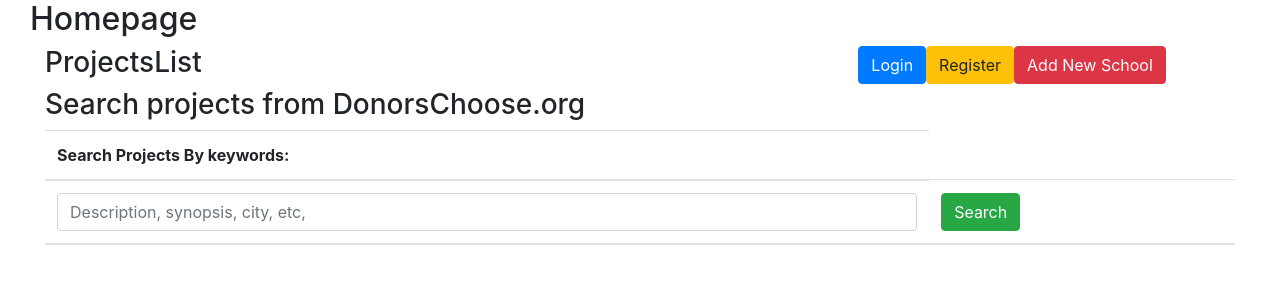
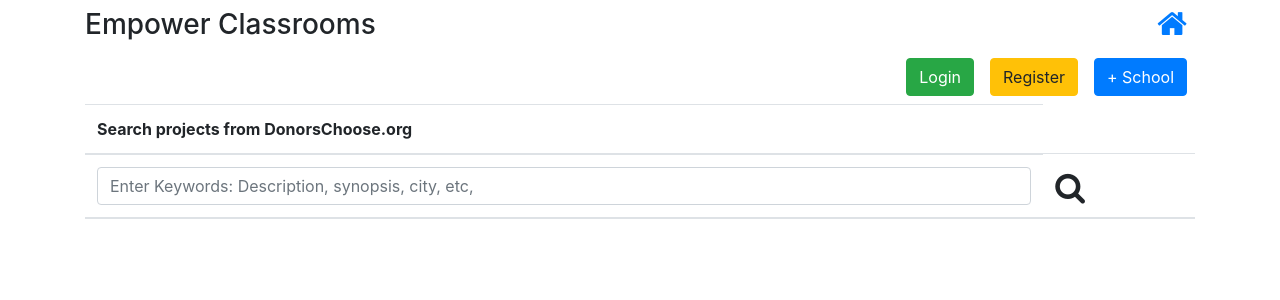
Before and after one commit to shahsaurin/empower_classrooms_react, a React (Create React App) app: page /search in a window 1280 px wide. Shown: the top 300 px of the page. Built offline with nearby package versions, Linux system fonts and the light colour scheme.

Commit message:
Improved UI for Login, Register and New School Pages

```diff
--- a/src/container/Homepage.js
+++ b/src/container/Homepage.js
@@ -1,5 +1,5 @@
 import React, {Component} from 'react'
-import {BrowserRouter as Router, Route} from 'react-router-dom'
+import {BrowserRouter as Router, Route, Link} from 'react-router-dom'
 import ProjectsList_API from "./ProjectsList_API";
 import Register from "./Register";
 import Login from "./Login";
@@ -14,10 +14,20 @@
     render() {
         return(
             <Router>
-                <div className="container-fluid">
-                    <h2>Homepage</h2>
+                <div className="container">
+                    <div className="row">
+                        <div className="col-8 pt-2">
+                            <h3>Empower Classrooms</h3>
+                        </div>
+                        <div className="col-4 pull-right">
+                            <Link to={`/search`}>
+                                <i className="fa fa-home fa-2x pull-right m-2" aria-hidden="true"></i>
+                                {/*<button className="btn btn-danger pull-right">Home</button>*/}
+                            </Link>
+                        </div>
+                    </div>
 
-
+                    <div className="row">
                         <Route path="/search"
                                component={ProjectsList_API}/>
 
@@ -41,6 +51,7 @@
 
                         <Route path="/admin/:adminId/dashboard"
                                component={AdminDashboard}/>
+                    </div>
 
 
                 </div>
--- a/src/container/Login.js
+++ b/src/container/Login.js
@@ -48,8 +48,13 @@
     render() {
         return (
             <div className="container">
-                <div>
-                    <h2>Login</h2>
+                <div className="row">
+                    <div className="col-2">
+                    </div>
+
+                    <div className="col-8">
+                        <div className="text-center mb-4">
+                            <h3 className="align-content-center">Login</h3>
                         </div>
                         <form>
                             <div className="form-group row">
@@ -77,6 +82,10 @@
                                         className="btn btn-block btn-success">Login</button>
                         </div>
                     </div>
+                    <div className="col-2">
+                    </div>
+                </div>
+            </div>
         );
     }
 }
--- a/src/container/ProjectsList_API.js
+++ b/src/container/ProjectsList_API.js
@@ -48,41 +48,53 @@
     render() {
         return(
 
-                <div className="container-fluid">
+                <div className="container">
 
                     <div className="row">
-                        <div className="col-8">
-                            <h3>ProjectsList</h3>
-                            <h3>Search projects from DonorsChoose.org</h3>
+                        {/*<div className="col-6">*/}
+                            {/*/!*<p>Search projects from DonorsChoose.org</p>*!/*/}
+                        {/*</div>*/}
+
+                        <div className="col-12 pull-right">
+                            {/*<div className="col-4 pull-right">*/}
+                                <Link to={`/new-school`}>
+                                    <button className="btn btn-primary pull-right m-2">+ School</button>
+                                    {/*+School*/}
+                                </Link>
+                            {/*</div>*/}
+
+                            {/*<div className="col-4 pull-right">*/}
+                                <Link to={`/register`}>
+                                    <button className="btn btn-warning pull-right m-2">Register</button>
+                                    {/*Register*/}
+                                </Link>
+                            {/*</div>*/}
+
+                            {/*<div className="col-4 pull-right">*/}
+                                <Link to={`/login`}>
+                                    <button className="btn btn-success pull-right m-2">Login</button>
+                                    {/*Login*/}
+                                </Link>
+                            {/*</div>*/}
                         </div>
-                        <div className="col-4">
-                            <Link to={`/login`}>
-                                <button className="btn btn-primary">Login</button>
-                            </Link>
 
-                            <Link to={`/register`}>
-                                <button className="btn btn-warning">Register</button>
-                            </Link>
-
-                            <Link to={`/new-school`}>
-                                <button className="btn btn-danger">Add New School</button>
-                            </Link>
-
-                        </div>
                     </div>
                     {/*<h1>Search projects from DonorsChoose.org</h1>*/}
 
                     <table className="table">
                         <thead>
-                            <tr><th>Search Projects By keywords:</th></tr>
+                            <tr><th>Search projects from DonorsChoose.org</th></tr>
                             <tr>
                                 <th><input onChange={this.searchQueryChanged}
                                            className="form-control"
                                            id="searchFld"
-                                           placeholder="Description, synopsis, city, etc,"/></th>
+                                           placeholder="Enter Keywords: Description, synopsis, city, etc,"/></th>
 
-                                <th><button onClick={this.getDonorschooseProjects}
-                                            className="btn btn-success">Search</button></th>
+                                {/*<th><button onClick={this.getDonorschooseProjects}*/}
+                                            {/*className="btn btn-success">Search</button></th>*/}
+
+                                <th><i onClick={this.getDonorschooseProjects}
+                                       className="fa fa-search fa-2x" aria-hidden="true"></i></th>
                             </tr>
                         </thead>
 
--- a/src/container/Register.js
+++ b/src/container/Register.js
@@ -82,8 +82,13 @@
     render() {
         return (
             <div className="container">
-                <div>
-                    <h2>Register</h2>
+                <div className="row">
+                    <div className="col-2">
+                    </div>
+
+                    <div className="col-8">
+                        <div className="text-center mb-4">
+                            <h3 className="align-content-center">Register</h3>
                         </div>
                         <form>
                             <div className="form-group row">
@@ -170,6 +175,11 @@
                                         className="btn btn-block btn-primary">Register</button>
                         </div>
                     </div>
+
+                    <div className="col-2">
+                    </div>
+                </div>
+            </div>
         );
     }
 }
--- a/src/school/NewSchool.js
+++ b/src/school/NewSchool.js
@@ -60,10 +60,17 @@
     render() {
         return (
             <div className="container">
-                <div className="m-2">
-                    <h2>Add New School</h2>
+                <div className="row">
+
+                    <div className="col-1">
                     </div>
-                <form>
+
+                    <div className="col-10">
+                        <div className={this.state.adminId ? "hidden" : "text-center m-4"}>
+                            <h3 className="align-content-center">Add New School</h3>
+                        </div>
+
+                        <form className={this.state.adminId ? "m-5" : ""}>
                             <div className="form-group row">
                                 <label htmlFor="name" className="col-sm-2 col-form-label">School name</label>
                                 <div className="col-sm-10">
@@ -97,6 +104,11 @@
                             </div>
                         </div>
                     </div>
+
+                    <div className="col-1">
+                    </div>
+                </div>
+            </div>
         );
     }
 }
```
Lines whose indentation alone changed are shown as unchanged.
